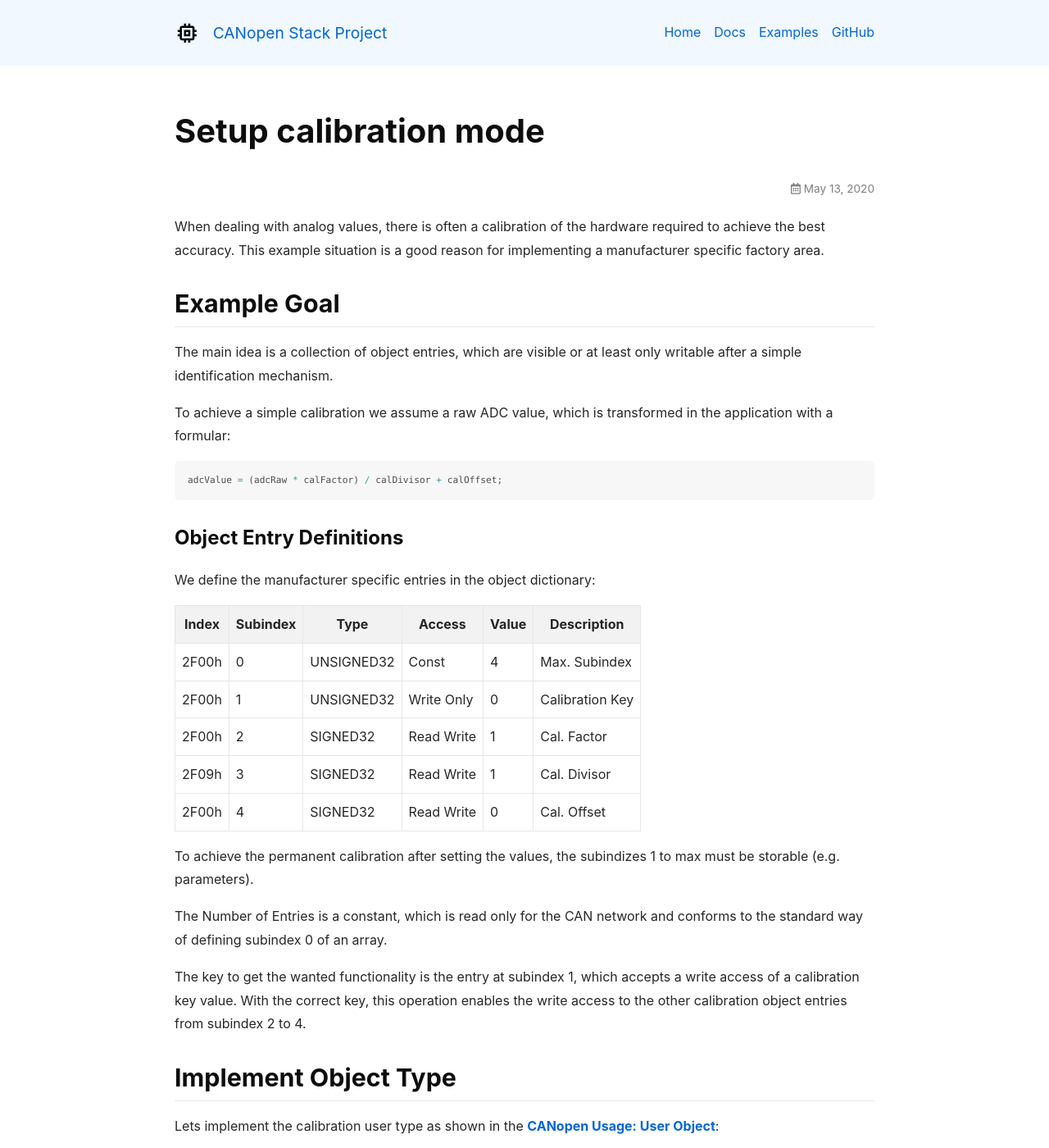
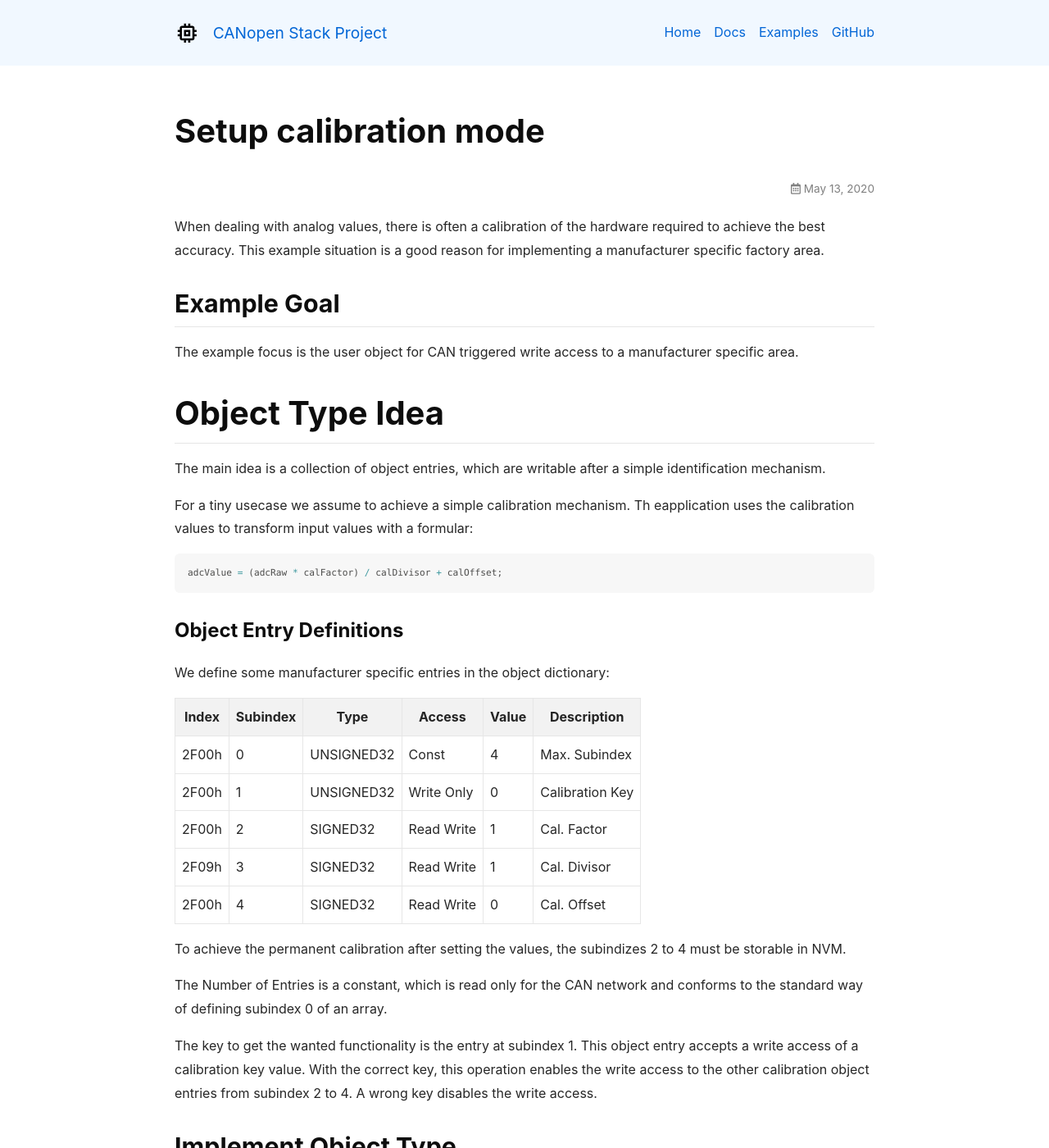
Before and after one commit to embedded-office/canopen-stack, a Jekyll site: the page built from docs/_examples/setup-calibration-mode.md, in a window 1280 px wide and 1400 px high. Shown: the whole window at 82% size. Built offline with Jekyll 4.4.1, drawn with Linux system fonts in a browser that asks for light colours; nearby versions of some CDN libraries; some of the changed text lies outside the part shown.

Commit message:
editorial changes

````diff
--- a/docs/_examples/setup-calibration-mode.md
+++ b/docs/_examples/setup-calibration-mode.md
@@ -9,9 +9,13 @@
 
 ## Example Goal
 
-The main idea is a collection of object entries, which are visible or at least only writable after a simple identification mechanism.
+The example focus is the user object for CAN triggered write access to a manufacturer specific area.
 
-To achieve a simple calibration we assume a raw ADC value, which is transformed in the application with a formular:
+# Object Type Idea
+
+The main idea is a collection of object entries, which are writable after a simple identification mechanism.
+
+For a tiny usecase we assume to achieve a simple calibration mechanism. Th eapplication uses the calibration values to transform input values with a formular:
 
 ```c
 adcValue = (adcRaw * calFactor) / calDivisor + calOffset;
@@ -19,7 +23,7 @@
 
 ### Object Entry Definitions
 
-We define the manufacturer specific entries in the object dictionary:
+We define some manufacturer specific entries in the object dictionary:
 
 | Index | Subindex | Type       | Access     | Value | Description        |
 | ----- | -------- | ---------- | ---------- | ----- | ------------------ |
@@ -29,15 +33,15 @@
 | 2F09h | 3        | SIGNED32   | Read Write | 1     | Cal. Divisor       |
 | 2F00h | 4        | SIGNED32   | Read Write | 0     | Cal. Offset        |
 
-To achieve the permanent calibration after setting the values, the subindizes 1 to max must be storable (e.g. parameters).
+To achieve the permanent calibration after setting the values, the subindizes 2 to 4 must be storable in NVM.
 
 The Number of Entries is a constant, which is read only for the CAN network and conforms to the standard way of defining subindex 0 of an array.
 
-The key to get the wanted functionality is the entry at subindex 1, which accepts a write access of a calibration key value. With the correct key, this operation enables the write access to the other calibration object entries from subindex 2 to 4.
+The key to get the wanted functionality is the entry at subindex 1. This object entry accepts a write access of a calibration key value. With the correct key, this operation enables the write access to the other calibration object entries from subindex 2 to 4. A wrong key disables the write access.
 
 ## Implement Object Type
 
-Lets implement the calibration user type as shown in the [CANopen Usage: User Object](usecase/dictionary#user-objects):
+Lets implement the calibration user type as shown in the [CANopen Usage: User Object](/usecase/dictionary#user-objects):
 
 ```c
 uint8_t calWriteAllowed = 0u;
@@ -47,19 +51,20 @@
 #define CO_TCAL ((CO_OBJ_TYPE*)&COTCal)
 ```
 
-The write function is called, when the CAN network tries to write to the object entry (e.g. via a SDO request). So we typically send an error, because the calibration data is read only per default.
+The write function is called, when the CAN network writes to the related object entry via a SDO request. We typically send an error, because the calibration data is read only per default:
 
 ```c
 int16_t CalWrite(CO_OBJ *obj, struct CO_NODE_T *node, void *buf, uint32_t size)
 {
+  /* indicate an write error */
   return -1;
 }
 ```
 
-Now we want to enhance this function to enable writing for calibration values, if a *secret* key-value is written to the object entry at subindex 1:
+Now we want to change this function to enable the write access for the calibration values after a *secret* key-value is written to the object entry at subindex 1.
 
 ```c
-#define CAL_KEY 12345678  /* choose a random value for enabling write access */
+#define CAL_KEY 0x1f3c7a3b  /* choose a random value for enabling write access */
 
 int16_t CalWrite(CO_OBJ *obj, struct CO_NODE_T *node, void *buf, uint32_t size)
 {
@@ -128,6 +133,8 @@
 };
 ```
 
+### Calibration Object Entry
+
 We use our user type to define the calibration object entry:
 
 ```c
@@ -141,3 +148,5 @@
     :
 };
 ```
+
+Well, that's it. Now we have a (unsecure) protected calibration area for manufacturer specific data. This concept is a starting point for more secure solutions with advanced algorithms.
````
